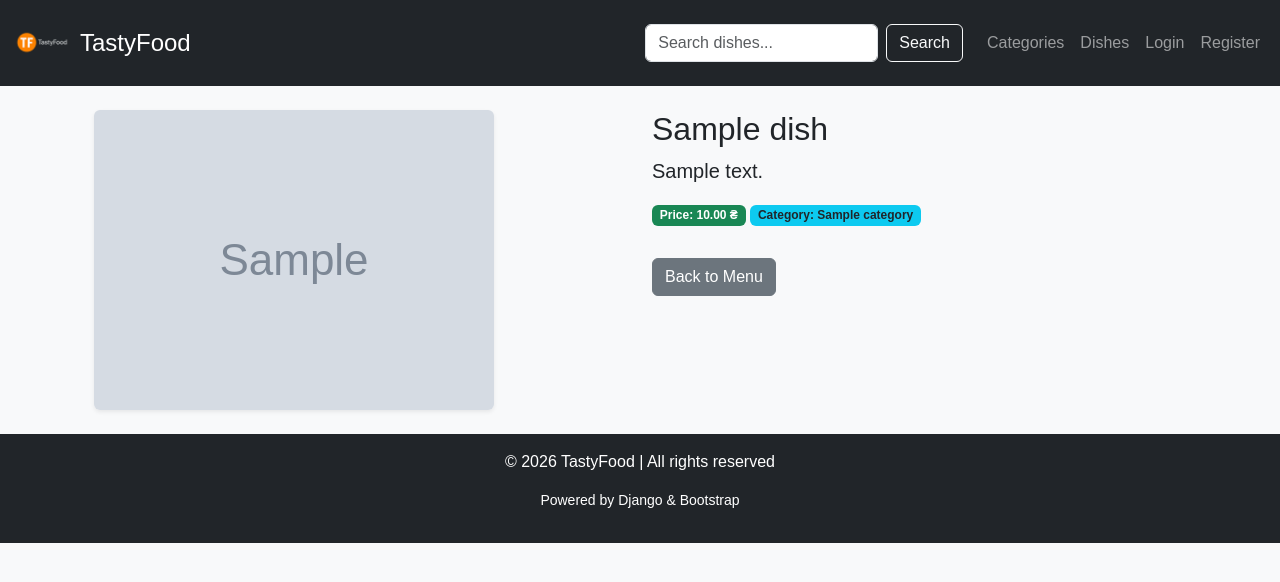
After one commit to 3883IZ/restaurant-kitchen-service, a Django app: page /dishes/1/ in a window 1280 px wide. The commit adds this page. Shown: the top 582 px of the page. Run offline with Django 5.2, Linux system fonts and the light colour scheme; tables that the repository leaves empty hold one stand-in row (values such as "Sample post"); grey boxes marked "Sample" are stand-in pictures.

Commit message:
Add Dish description field, update admin.py, views, urls, and templates for dish detail integration

```diff
--- a/kitchen/models.py
+++ b/kitchen/models.py
@@ -14,10 +14,16 @@ class Category(models.Model):
 
 class Dish(models.Model):
     name = models.CharField(max_length=100)
-    description = models.TextField(blank=True)
+    description = models.TextField(blank=True, null=True)  # 🔹 поле для опису страви
     price = models.DecimalField(max_digits=6, decimal_places=2)
     image = models.ImageField(upload_to="dishes/", blank=True, null=True)
-    category = models.ForeignKey(Category, on_delete=models.CASCADE, related_name="dishes", null=True, blank=True)
+    category = models.ForeignKey(
+        Category,
+        on_delete=models.CASCADE,
+        related_name="dishes",
+        null=True,
+        blank=True
+    )
 
     class Meta:
         verbose_name = "Dish"
--- a/kitchen/views.py
+++ b/kitchen/views.py
@@ -1,6 +1,6 @@
 from django.shortcuts import render, get_object_or_404, redirect
 from django.core.paginator import Paginator
-from django.views.generic import ListView
+from django.views.generic import ListView, DetailView
 from django.contrib.auth import login, logout
 from .models import Category, Dish
 from .forms import CustomUserCreationForm
@@ -50,6 +50,13 @@ class CategoryListView(ListView):
     context_object_name = "categories"
 
 
+# 🔹 Деталі страви
+class DishDetailView(DetailView):
+    model = Dish
+    template_name = "kitchen/dish_detail.html"
+    context_object_name = "dish"
+
+
 # 🔹 Реєстрація користувачів
 def register(request):
     if request.method == "POST":
--- a/restaurant_kitchen_service/urls.py
+++ b/restaurant_kitchen_service/urls.py
@@ -1,6 +1,13 @@
 from django.contrib import admin
 from django.urls import path, include
-from kitchen.views import dish_list, CategoryListView, category_dishes, register, logout_view
+from kitchen.views import (
+    dish_list,
+    CategoryListView,
+    category_dishes,
+    register,
+    logout_view,
+    DishDetailView,   # 🔹 додано DetailView
+)
 from django.conf import settings
 from django.conf.urls.static import static
 
@@ -8,6 +15,7 @@ urlpatterns = [
     path('admin/', admin.site.urls),
     path('', dish_list, name='home'),
     path('dishes/', dish_list, name='dish_list'),
+    path('dishes/<int:pk>/', DishDetailView.as_view(), name='dish_detail'),  # 🔹 новий маршрут
     path('categories/', CategoryListView.as_view(), name='category_list'),
     path('categories/<int:pk>/dishes/', category_dishes, name='category_dishes'),
 
--- /dev/null
+++ b/templates/kitchen/dish_detail.html
@@ -0,0 +1,24 @@
+{% extends "kitchen/base.html" %}
+
+{% block title %}{{ dish.name }}{% endblock %}
+
+{% block content %}
+<div class="container mt-4">
+    <div class="row">
+        <div class="col-md-6">
+            {% if dish.image %}
+                <img src="{{ dish.image.url }}" class="img-fluid rounded shadow-sm" alt="{{ dish.name }}">
+            {% endif %}
+        </div>
+        <div class="col-md-6">
+            <h2>{{ dish.name }}</h2>
+            <p class="lead">{{ dish.description }}</p>
+            <p>
+                <span class="badge bg-success">Price: {{ dish.price }} ₴</span>
+                <span class="badge bg-info text-dark">Category: {{ dish.category.name }}</span>
+            </p>
+            <a href="{% url 'dish_list' %}" class="btn btn-secondary mt-3">Back to Menu</a>
+        </div>
+    </div>
+</div>
+{% endblock %}
```
Also changed, not shown: kitchen/admin.py (+7 -2 lines), templates/kitchen/dish_list.html (+4 -4 lines), kitchen/migrations/0005_alter_dish_description.py (added).
